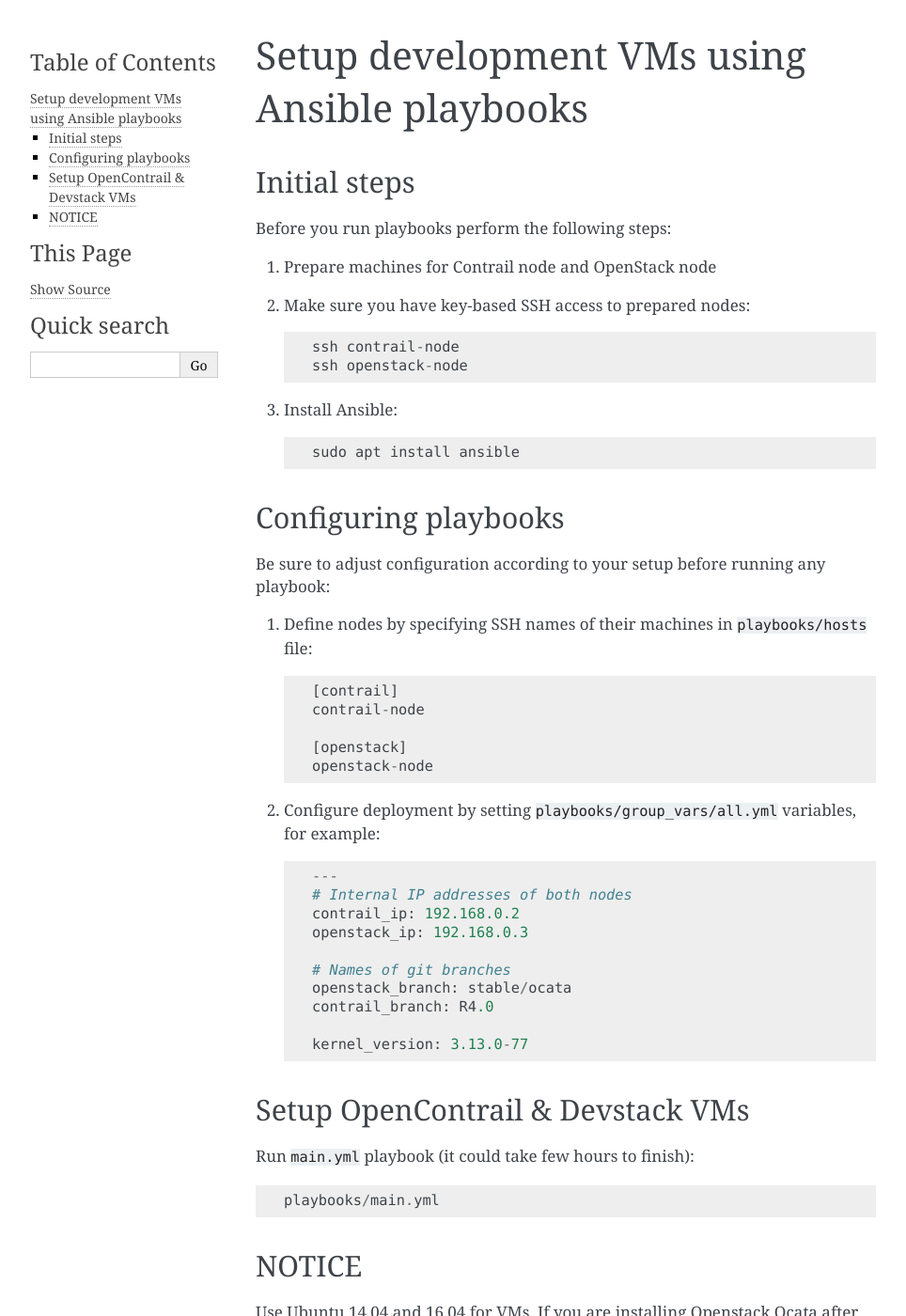
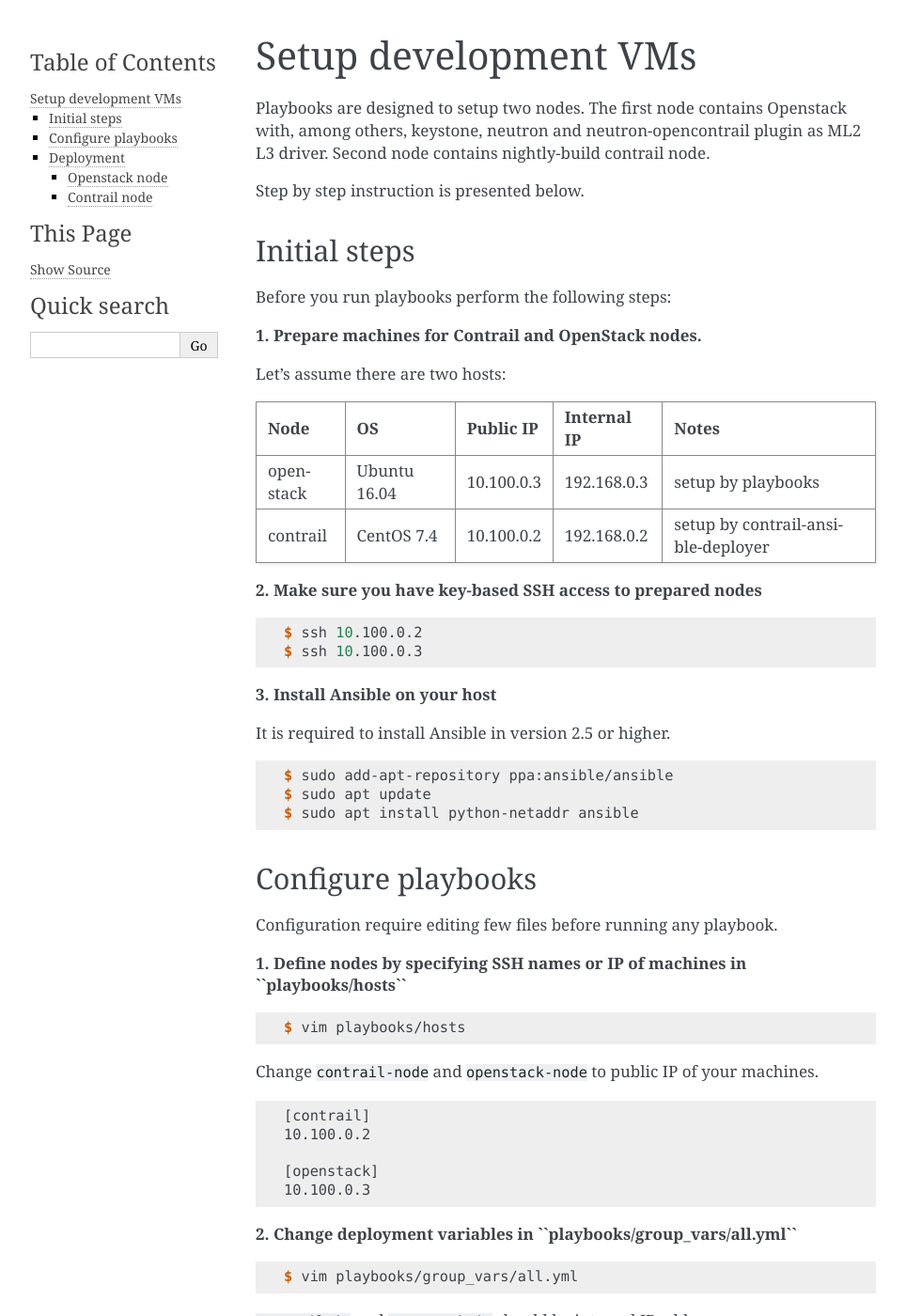
Before and after one commit to openstack-archive/networking-opencontrail, a Sphinx documentation site: the page built from doc/source/installation/playbooks.rst, in a window 1280 px wide and 1400 px high. Shown: the whole window at 94% size, without its empty margins (148-1112 px from the left). Built offline with Sphinx 7.4.7, drawn with Linux system fonts in a browser that asks for light colours; some of the changed text lies outside the part shown.

Commit message:
Fix ansible deployment along with documentation update
Change-Id: I0a9516057e4a67e18426d34ffe44a7b0609c39a0

```diff
--- a/doc/source/installation/playbooks.rst
+++ b/doc/source/installation/playbooks.rst
@@ -1,65 +1,214 @@
-=============================================
-Setup development VMs using Ansible playbooks
-=============================================
+=====================
+Setup development VMs
+=====================
 
+Playbooks are designed to setup two nodes. The first node
+contains Openstack with, among others, keystone, neutron
+and neutron-opencontrail plugin as ML2 L3 driver.
+Second node contains nightly-build contrail node.
+
+Step by step instruction is presented below.
+
+
+*************
 Initial steps
--------------
+*************
 
 Before you run playbooks perform the following steps:
 
-#. Prepare machines for Contrail node and OpenStack node
+**1. Prepare machines for Contrail and OpenStack nodes.**
 
-#. Make sure you have key-based SSH access to prepared nodes::
+Let's assume there are two hosts:
 
-    ssh contrail-node
-    ssh openstack-node
++-----------+--------------+----------------+--------------+------------------------------------+
+| Node      | OS           | Public IP      | Internal IP  | Notes                              |
++===========+==============+================+==============+====================================+
+| openstack | Ubuntu 16.04 | 10.100.0.3     | 192.168.0.3  | setup by playbooks                 |
++-----------+--------------+----------------+--------------+------------------------------------+
+| contrail  | CentOS 7.4   | 10.100.0.2     | 192.168.0.2  | setup by contrail-ansible-deployer |
++-----------+--------------+----------------+--------------+------------------------------------+
 
-#. Install Ansible::
+**2. Make sure you have key-based SSH access to prepared nodes**
 
-    sudo apt install ansible
+.. code-block:: console
 
-Configuring playbooks
----------------------
+    $ ssh 10.100.0.2
+    $ ssh 10.100.0.3
 
-Be sure to adjust configuration according to your setup before running
-any playbook:
+**3. Install Ansible on your host**
 
-#. Define nodes by specifying SSH names of their machines in ``playbooks/hosts`` file::
+It is required to install Ansible in version 2.5 or higher.
+
+.. code-block:: console
+
+    $ sudo add-apt-repository ppa:ansible/ansible
+    $ sudo apt update
+    $ sudo apt install python-netaddr ansible
+
+
+*******************
+Configure playbooks
+*******************
+
+Configuration require editing few files before running any playbook.
+
+**1. Define nodes by specifying SSH names or IP of machines in ``playbooks/hosts``**
+
+.. code-block:: console
+
+    $ vim playbooks/hosts
+
+Change ``contrail-node`` and ``openstack-node`` to public IP of your machines.
+
+.. code-block:: text
 
     [contrail]
-    contrail-node
+    10.100.0.2
 
     [openstack]
-    openstack-node
+    10.100.0.3
 
-#. Configure deployment by setting ``playbooks/group_vars/all.yml`` variables, for example::
+**2. Change deployment variables in ``playbooks/group_vars/all.yml``**
 
-    ---
-    # Internal IP addresses of both nodes
+.. code-block:: console
+
+    $ vim playbooks/group_vars/all.yml
+
+``contrail_ip`` and ``openstack_ip`` should be internal IP addresses.
+
+``openstack_branch`` should be set to ``stable/ocata``
+``contrail_branch`` is currently ignored but it must not be empty.
+
+Example config:
+
+.. code-block:: yaml
+
+    # [Required] IP address for OpenConrail VM.
     contrail_ip: 192.168.0.2
+    # [Required] IP address for Openstack VM.
     openstack_ip: 192.168.0.3
 
-    # Names of git branches
+    # [Required] Openstack branch used on VMs.
     openstack_branch: stable/ocata
-    contrail_branch: R4.0
+    # [Required] OpenContrail branch to build on VM.
+    contrail_branch: R4.1
 
-    kernel_version: 3.13.0-77
+    # [Required] Kernel version supported by OpenContrail branch.
+    kernel_version: 4.4.0-112
 
-Setup OpenContrail & Devstack VMs
----------------------------------
+**3. Enable networking-opencontrail plugin**
 
-Run ``main.yml`` playbook (it could take few hours to finish)::
+Update ``openstack_local.conf.j2`` template.
 
-     playbooks/main.yml
+.. code-block:: console
+
+    $ vim playbooks/roles/fetch_devstack/templates/openstack_local.conf.j2
+
+.. warning:: If plugin is already defined,
+             make sure URL and branch version is correct.
+
+At the end of file add new line with ``enable_plugin`` directive.
+
+.. code-block:: text
+
+    enable_plugin networking-opencontrail https://github.com/openstack/networking-opencontrail stable/ocata
+
+.. note:: Plugin branch should be the same as OpenStack.
+          For example if openstack_branch is ``stable/ocata``
+          plugin also should point to ``stable/ocata`` branch.
 
 
-NOTICE
-------
+**********
+Deployment
+**********
 
-Use Ubuntu 14.04 and 16.04 for VMs. If you are installing Openstack Ocata
-after succesfull deployment be sure to issue command listed below on OpenStack
-node, otherwise scheduling VM using Nova won't work.
+Openstack node
+==============
 
-.. code-block:: bash
+.. note:: Before openstack deployment make sure Playbooks are configured.
 
-     nova-manage cell_v2 simple_cell_setup
+Execute ``main.yml`` file from playbooks directory:
+
+.. code-block:: console
+
+    $ ./playbooks/main.yml --limit openstack
+
+
+Contrail node
+=============
+
+**1. Clone Contrail Ansible Deployer from Github**
+
+.. code-block:: console
+
+    $ git clone http://github.com/Juniper/contrail-ansible-deployer
+
+**2. Define contrail node by specifying SSH name or IP of machine in ``inventory/hosts``**
+
+.. warning:: If file is not empty. Remove everything and start from scratch.
+
+Edit hosts file
+
+.. code-block:: console
+
+    $ vim inventory/hosts
+
+Copy and paste snippet at the end of the file and change IP to Contrail machine public IP
+
+.. code-block:: text
+
+    container_hosts:
+      hosts:
+        10.100.0.2:
+          ansible_user: centos
+
+**3. Contrail nightly builds variables**
+
+Currently, nightly-builds are available in docker hub's opencontrailnightly repo.
+At https://hub.docker.com/r/opencontrailnightly/contrail-agent-vrouter/tags/
+can be viewed available contrail builds.
+
+* ``CONTRAIL_VERSION``: container tag for example ``latest``
+* ``CONTROLLER_NODES``: internal IP of contrail node
+* ``KEYSTONE_AUTH_HOST``: internal IP of openstack node
+* roles ``<IP>``: public IP of contrail node
+
+Edit inventory variables:
+
+.. code-block:: console
+
+    $ vim inventory/group_vars/container_hosts.yml
+
+Example config:
+
+.. code-block:: yaml
+
+    contrail_configuration:
+      CONTAINER_REGISTRY: opencontrailnightly
+      CONTRAIL_VERSION: latest
+      CONTROLLER_NODES: 192.168.0.2  # contrail node internal IP
+      CLOUD_ORCHESTRATOR: openstack
+      AUTH_MODE: keystone
+      KEYSTONE_AUTH_ADMIN_PASSWORD: admin
+      KEYSTONE_AUTH_HOST: 192.168.0.3  # openstack node internal IP
+      RABBITMQ_NODE_PORT: 5673
+      PHYSICAL_INTERFACE: eth1
+      VROUTER_GATEWAY: 192.168.0.1
+    roles:
+      10.100.0.2: # contrail node public IP
+        configdb:
+        config_database:
+        config:
+        control:
+        webui:
+        analytics:
+        analyticsdb:
+        analytics_database:
+        vrouter:
+
+**4. Run ansible playbook**
+
+.. code-block:: console
+
+    $ ansible-playbook -i inventory/ playbooks/configure_instances.yml
+    $ ansible-playbook -i inventory/ -e orchestrator=openstack playbooks/install_contrail.yml
```
Also changed, not shown: 15 other files.
